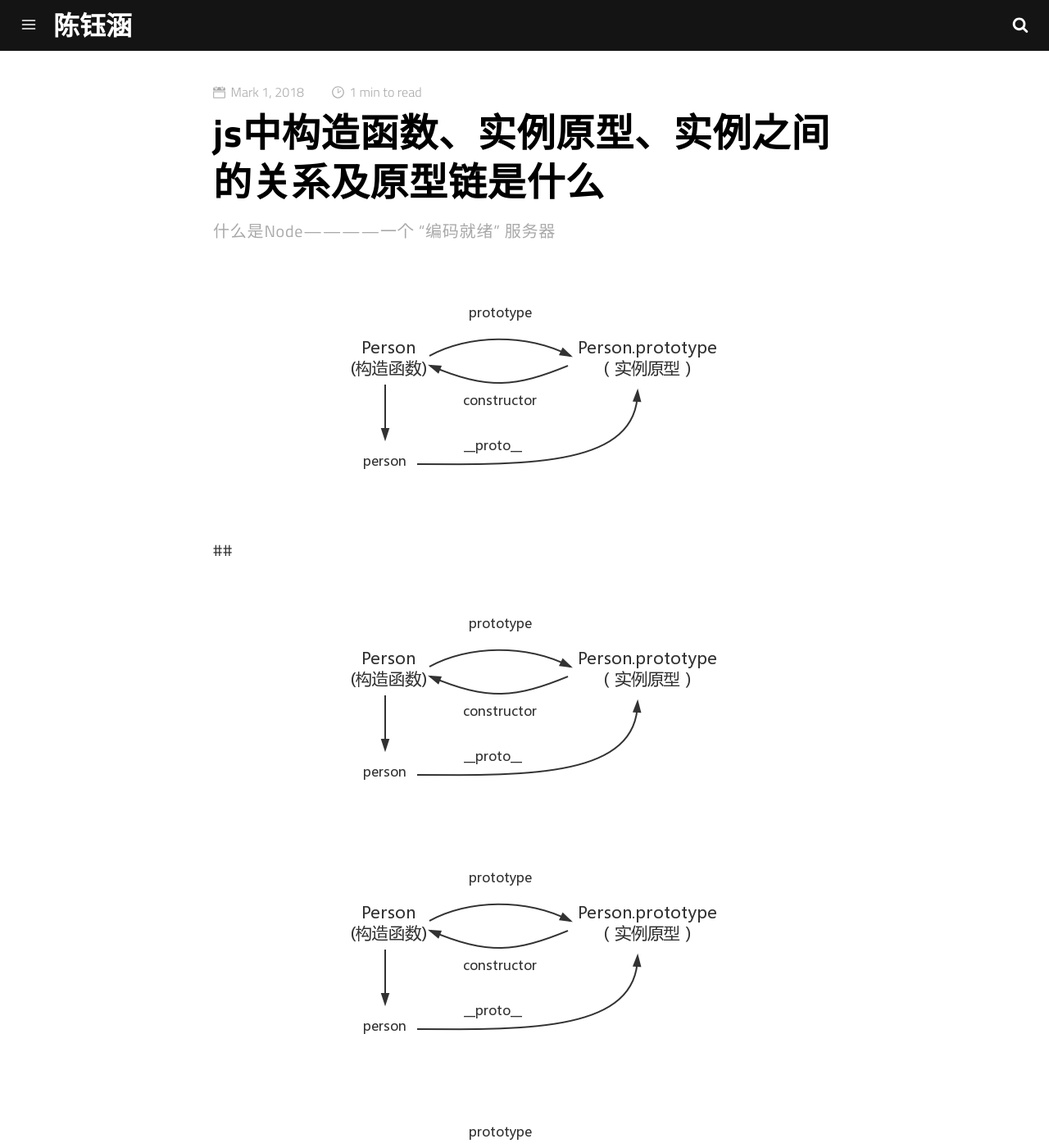
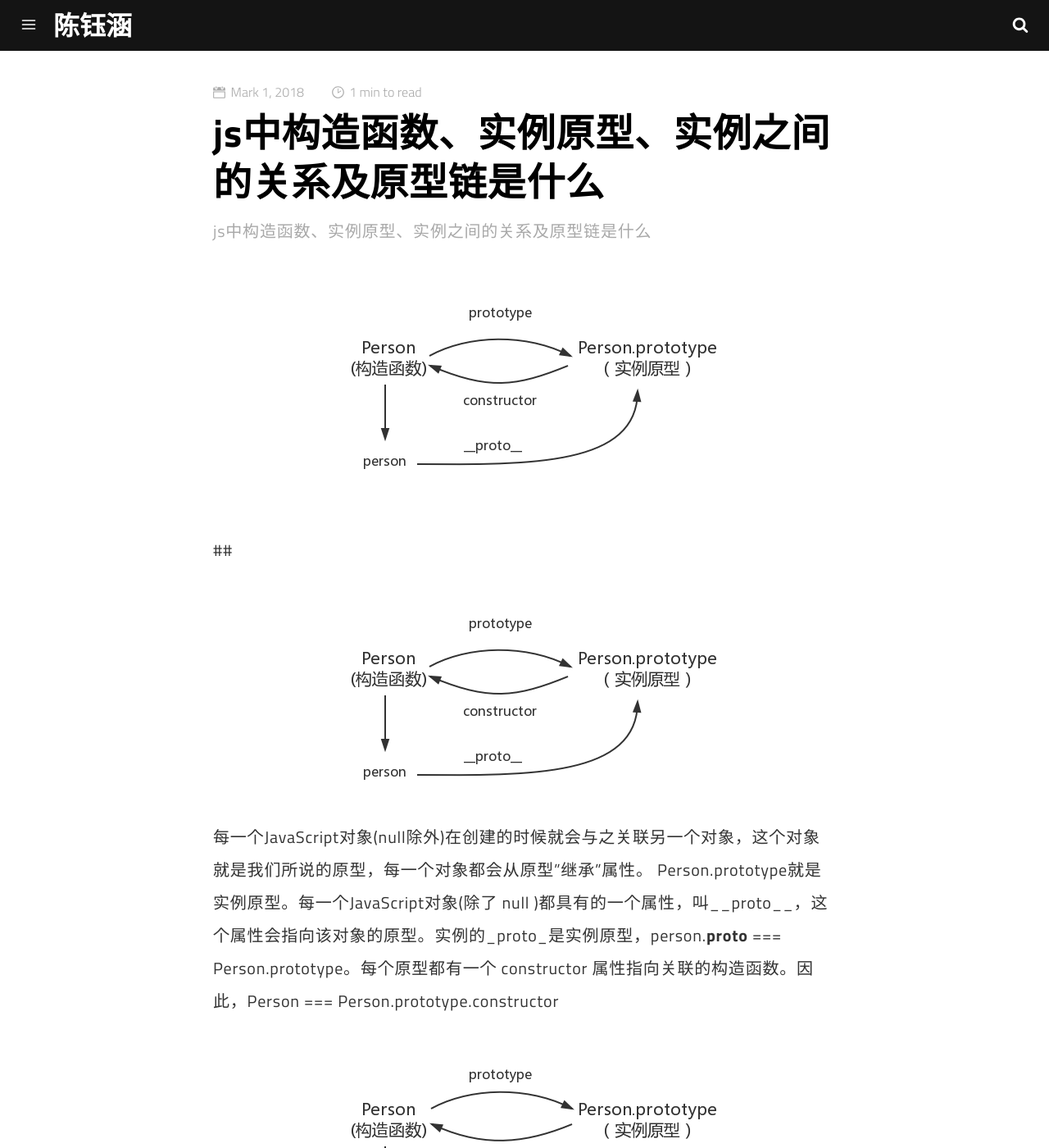
Before and after one commit to ShirlyChenLaLaLa/ShirlyChenLaLaLa.github.io, a Jekyll site: the page built from _posts/2018-03-01-js中构造函数、实例原型、实例之间的关系及原型链是什么.md, in a window 1280 px wide and 1400 px high. Shown: the whole window at 82% size. Built offline with Jekyll 4.4.1, drawn with Linux system fonts in a browser that asks for light colours; comment, search, counter and statistics services are not loaded; some of the changed text lies outside the part shown.

Commit message:
终于懂原型链链

```diff
--- a/_posts/2018-03-01-js中构造函数、实例原型、实例之间的关系及原型链是什么.md
+++ b/_posts/2018-03-01-js中构造函数、实例原型、实例之间的关系及原型链是什么.md
@@ -1,17 +1,19 @@
 ---
 layout: post
 title: "js中构造函数、实例原型、实例之间的关系及原型链是什么"
-description: 什么是Node————一个 “编码就绪” 服务器
+description: js中构造函数、实例原型、实例之间的关系及原型链是什么
 image: '../assets/img/post/prototype.png'
 category: 'Node.js'
 tags:
 - Node.js
 - js
-introduction: 什么是Node，Node的优缺点及适用和不适用的场景
+introduction: js中构造函数、实例原型、实例之间的关系及原型链是什么
 ---
 ##
 ![](../assets/img/post/prototype.png)
-![](../assets/img/post/prototype4.png)
+每一个JavaScript对象(null除外)在创建的时候就会与之关联另一个对象，这个对象就是我们所说的原型，每一个对象都会从原型"继承"属性。
+Person.prototype就是实例原型。每一个JavaScript对象(除了 null )都具有的一个属性，叫__proto__，这个属性会指向该对象的原型。实例的_proto_是实例原型，person.__proto__ === Person.prototype。每个原型都有一个 constructor 属性指向关联的构造函数。因此，Person === Person.prototype.constructor
 ![](../assets/img/post/prototype2.png)
+原型对象就是通过 Object 构造函数生成的，实例原型的原型是Object.prototype。Object.prototype 的原型是null。
 ![](../assets/img/post/prototype3.png)
-蓝色的
+图中由相互关联的原型组成的链状结构就是原型链，也就是蓝色的这条线。
```
Also changed, not shown: README.md.
